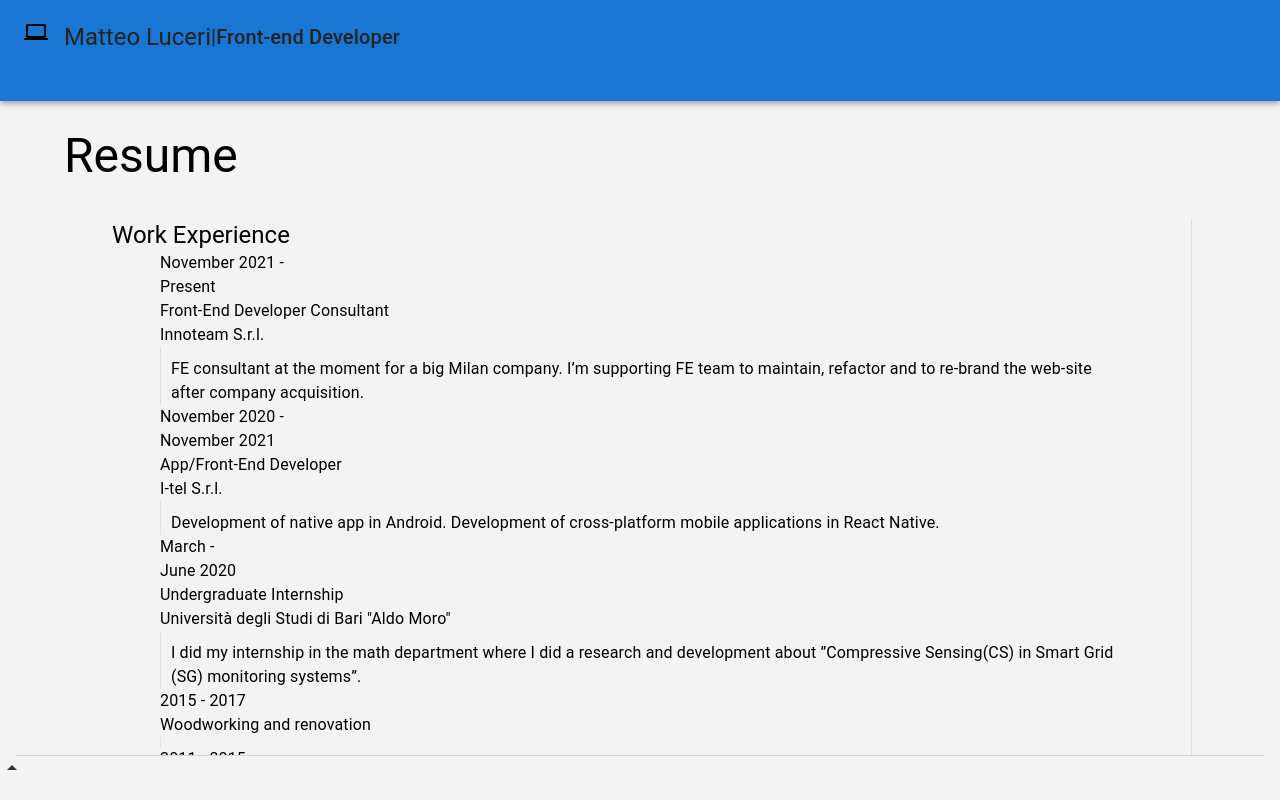
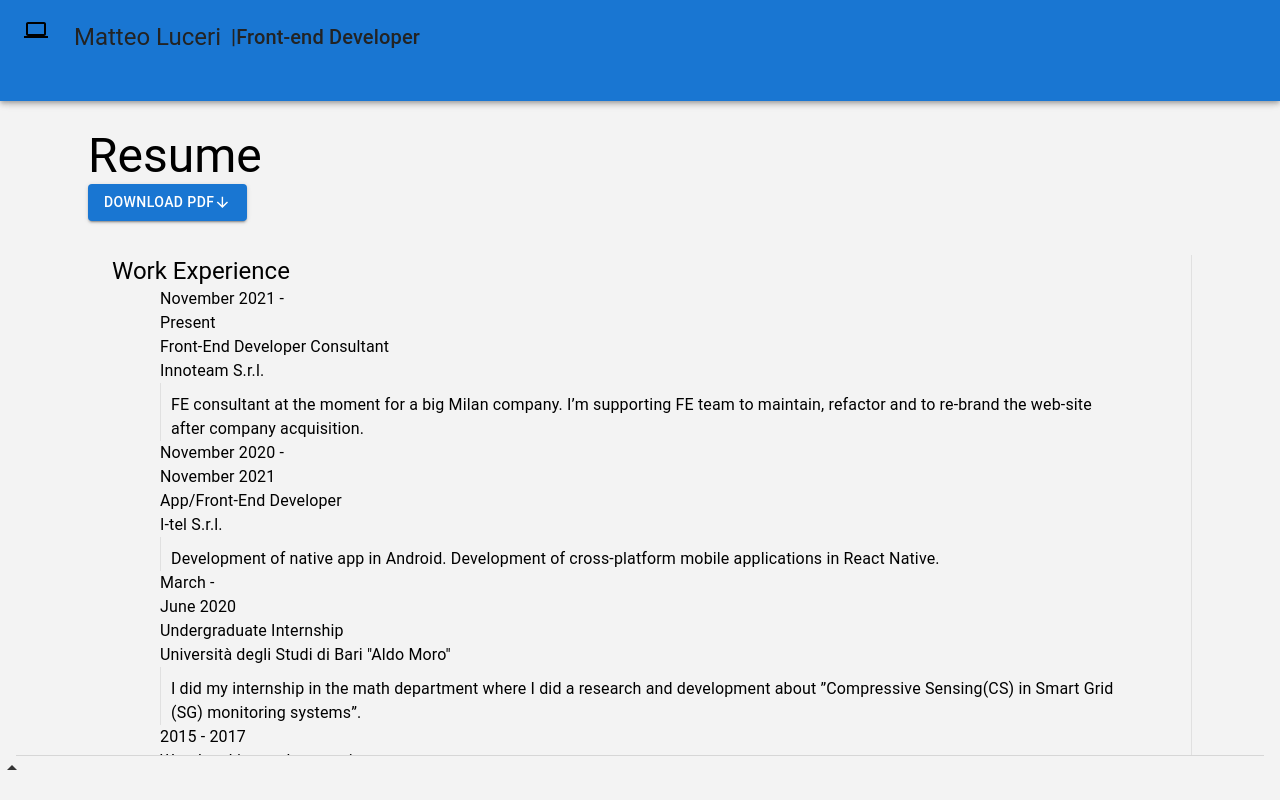
Before and after one commit to Pemo11235/matteoluceri.info, a React (Vite) app: page /resume in a window 1280 px wide. Shown: the top 800 px of the page. Built offline with nearby package versions, Linux system fonts and the light colour scheme.

Commit message:
feat(app): add router and pdf download

```diff
--- a/package.json
+++ b/package.json
@@ -14,7 +14,8 @@
     "@mui/styled-engine": "npm:@mui/styled-engine-sc@latest",
     "@mui/styled-engine-sc": "^5.8.0",
     "react": "^18.0.0",
-    "react-dom": "^18.0.0"
+    "react-dom": "^18.0.0",
+    "react-router-dom": "^6.3.0"
   },
   "resolutions": {
     "@mui/styled-engine": "npm:@mui/styled-engine-sc@latest"
--- a/src/App.tsx
+++ b/src/App.tsx
@@ -1,5 +1,6 @@
 import { Header, Home, Footer } from './components'
 import Resume from './components/Resume'
+import { BrowserRouter as Router, Routes, Route, Link } from 'react-router-dom'
 function App() {
   const t = {
     headerCopy: {
@@ -108,12 +109,23 @@ function App() {
     },
   }
   return (
-    <>
+    <Router>
       <Header headerCopy={t.headerCopy} headerButton={t.cta} />
-      {/* <Home homeButton={t.cta} homeCopy={t.homeCopy} avatar={t.assets.avatar} /> */}
-      <Resume resumeCopy={t.resumeCopy} />
+      <Routes>
+        <Route
+          path='/'
+          element={
+            <Home
+              homeButton={t.cta}
+              homeCopy={t.homeCopy}
+              avatar={t.assets.avatar}
+            />
+          }
+        />
+        <Route path='/resume' element={<Resume resumeCopy={t.resumeCopy} />} />
+      </Routes>
       <Footer footerCopy={t.footerCopy} />
-    </>
+    </Router>
   )
 }
 
--- a/src/components/Footer.styled.ts
+++ b/src/components/Footer.styled.ts
@@ -22,6 +22,7 @@ const Footer = styled('footer')<FooterProps>`
   transition: 1s;
   width: 100%;
   height: 13em;
+  cursor: pointer;
 
   &.open {
     transform: translateY(-6em);
--- a/src/components/Footer.tsx
+++ b/src/components/Footer.tsx
@@ -22,7 +22,10 @@ function Footer({
   }
 
   return (
-    <S.Footer className={`popup ${isOpen ? 'open' : 'close'}`} $isOpen={isOpen}>
+    <S.Footer
+      className={`popup ${isOpen ? 'open' : 'close'}`}
+      $isOpen={isOpen}
+      onClick={() => handleArrowClose()}>
       <S.Divider variant='middle' />
       <div style={{ width: '100%', height: '2em' }}>
         <S.ArrowUp
--- a/src/components/Header.tsx
+++ b/src/components/Header.tsx
@@ -2,6 +2,7 @@ import { Toolbar } from '@mui/material'
 import ComputerIcon from '@mui/icons-material/ComputerOutlined'
 
 import * as S from './Header.styled'
+import { Link } from './shared/Link'
 
 interface HeaderProps {
   headerCopy: {
@@ -22,10 +23,14 @@ function Header({
   return (
     <S.AppBar>
       <Toolbar sx={{ maxWidth: 'fit-content', overflow: 'hidden' }}>
-        <ComputerIcon sx={{ color: 'black', mr: 2 }} />
-        <S.NameTypography variant='h5' component='div' className='moves'>
-          {name}
-        </S.NameTypography>
+        <Link to='/'>
+          <ComputerIcon sx={{ color: 'black', mr: 2 }} />
+        </Link>
+        <Link to='/'>
+          <S.NameTypography variant='h5' component='div' className='moves'>
+            {name}
+          </S.NameTypography>
+        </Link>
         <S.JobRoleTypography
           variant='h6'
           component='div'
@@ -35,7 +40,7 @@ function Header({
         </S.JobRoleTypography>
       </Toolbar>
       <S.ButtonRow className='moves'>
-        <S.ButtonHeader variant='text' href='/'>
+        <S.ButtonHeader variant='text' href={`/${button1}`}>
           {button1}
         </S.ButtonHeader>
         <S.DividerButtonHeader
@@ -43,7 +48,7 @@ function Header({
           flexItem
           variant='middle'
         />
-        <S.ButtonHeader variant='text' href='/'>
+        <S.ButtonHeader variant='text' href={`/${button2}`}>
           {button2}
         </S.ButtonHeader>
         <S.DividerButtonHeader
@@ -51,7 +56,7 @@ function Header({
           flexItem
           variant='middle'
         />
-        <S.ButtonHeader variant='text' href='/'>
+        <S.ButtonHeader variant='text' href={`/${button3}`}>
           {button3}
         </S.ButtonHeader>
       </S.ButtonRow>
--- a/src/components/Home.tsx
+++ b/src/components/Home.tsx
@@ -1,3 +1,4 @@
+import { Link } from './shared/Link'
 import * as S from './Home.styled'
 
 interface HomeProps {
@@ -30,6 +31,7 @@ function Home({
           {text}
         </S.TextTypography>
         <S.Row>
+          <Link to={`/${button1}`}>
             <S.ButtonCircle
               variant='contained'
               sx={{ backgroundColor: '#EEA302' }}
@@ -37,6 +39,8 @@ function Home({
               $animationDuration={2}>
               {button1}
             </S.ButtonCircle>
+          </Link>
+          <Link to={`/${button2}`}>
             <S.ButtonCircle
               variant='contained'
               sx={{ backgroundColor: '#FF3B25' }}
@@ -44,6 +48,8 @@ function Home({
               $animationDuration={2.5}>
               {button2}
             </S.ButtonCircle>
+          </Link>
+          <Link to={`/${button3}`}>
             <S.ButtonCircle
               variant='contained'
               sx={{ backgroundColor: '#80D8DA' }}
@@ -51,6 +57,7 @@ function Home({
               $animationDuration={3}>
               {button3}
             </S.ButtonCircle>
+          </Link>
         </S.Row>
       </S.ColumnRight>
     </S.Container>
--- a/src/components/Resume.styled.ts
+++ b/src/components/Resume.styled.ts
@@ -5,6 +5,7 @@ import {
   Accordion,
   AccordionSummary,
   AccordionDetails,
+  Button,
 } from '@mui/material'
 import styled from 'styled-components'
 
@@ -221,6 +222,32 @@ const Description = styled(Typography)<ExtraProp>`
     line-height: 0.8;
   }
 `
+
+const TitleRow = styled(Container)`
+  display: flex;
+  flex-direction: row;
+  justify-content: space-between;
+  width: 100%;
+  margin: 0;
+  padding: 0;
+`
+
+const DownloadButton = styled(Button)`
+  font-family: monospace;
+  color: #232323;
+  padding: 5px 10px 0 10px;
+  background-color: #e0e0e0;
+  border-radius: 20px;
+  border: 1px solid #232323;
+  font-weight: 700;
+  font-size: 0.7rem;
+  width: max-content;
+
+  &:hover {
+    background-color: white;
+  }
+`
+
 const AccordionSummaryStyled = styled(AccordionSummary)`
   background-color: #f3f3f3;
   font-family: monospace;
@@ -265,6 +292,8 @@ export {
   InfoTitle,
   Company,
   Description,
+  DownloadButton,
+  TitleRow,
   AccordionDescription,
   AccordionSummaryTypo,
   AccordionSummaryStyled,
--- a/src/components/Resume.tsx
+++ b/src/components/Resume.tsx
@@ -1,5 +1,7 @@
+import { ArrowDownward } from '@mui/icons-material'
 import React from 'react'
 import * as S from './Resume.styled'
+import { Link } from './shared/Link'
 interface ResumeProps {
   resumeCopy: {
     title: string
@@ -31,9 +33,26 @@ function Resume({
   const id = React.useId()
   return (
     <S.Box>
-      <S.Title variant='h3' component='h1' className='moves'>
-        {title}
-      </S.Title>
+      <S.TitleRow>
+        <S.Title variant='h3' component='h1' className='moves'>
+          {title}
+        </S.Title>
+        <Link
+          to={'/public/files/CV_Matteo_Luceri-1.pdf'}
+          target='_blank'
+          download>
+          <S.DownloadButton variant='contained'>
+            Download PDF
+            <ArrowDownward
+              style={{
+                width: '0.7em',
+                height: '0.7em',
+                padding: 0,
+              }}
+            />
+          </S.DownloadButton>
+        </Link>
+      </S.TitleRow>
       <S.ResumeSection>
         <S.LeftSection className='moves'>
           <S.SectionTitle variant='h5' component='h2'>
--- /dev/null
+++ b/src/components/shared/Link.tsx
@@ -0,0 +1,17 @@
+import { Link as BaseLink } from 'react-router-dom'
+import styled from 'styled-components'
+
+export const Link = styled(BaseLink)`
+  text-decoration: none;
+  color: #232323;
+  margin: 0 10px 0 0;
+
+  &:focus,
+  &:hover,
+  &:visited,
+  &:link,
+  &:active {
+    text-decoration: none;
+    color: #232323;
+  }
+`
```
Also changed, not shown: 2 other files (tests, documents, lock files or other folders). Lines whose indentation alone changed are shown as unchanged.
